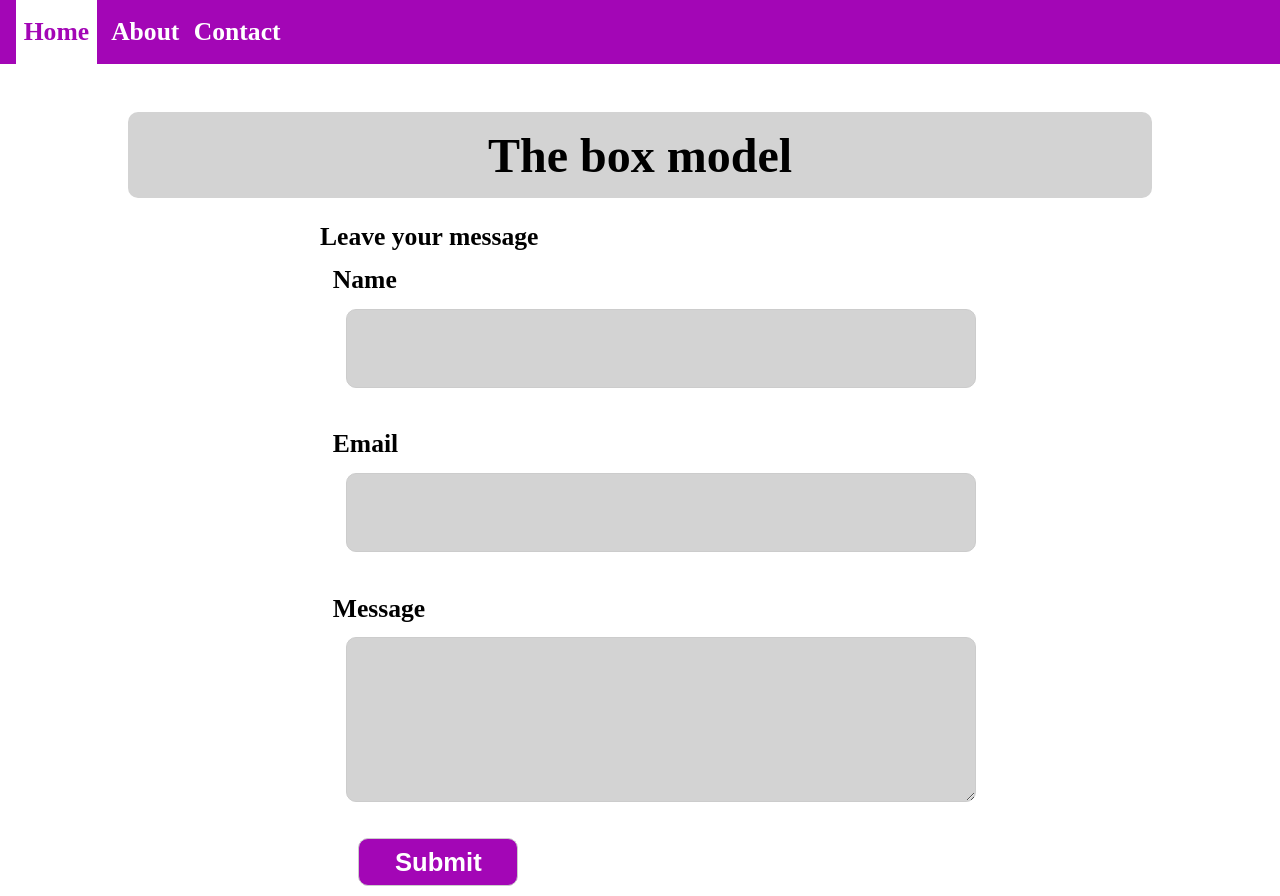
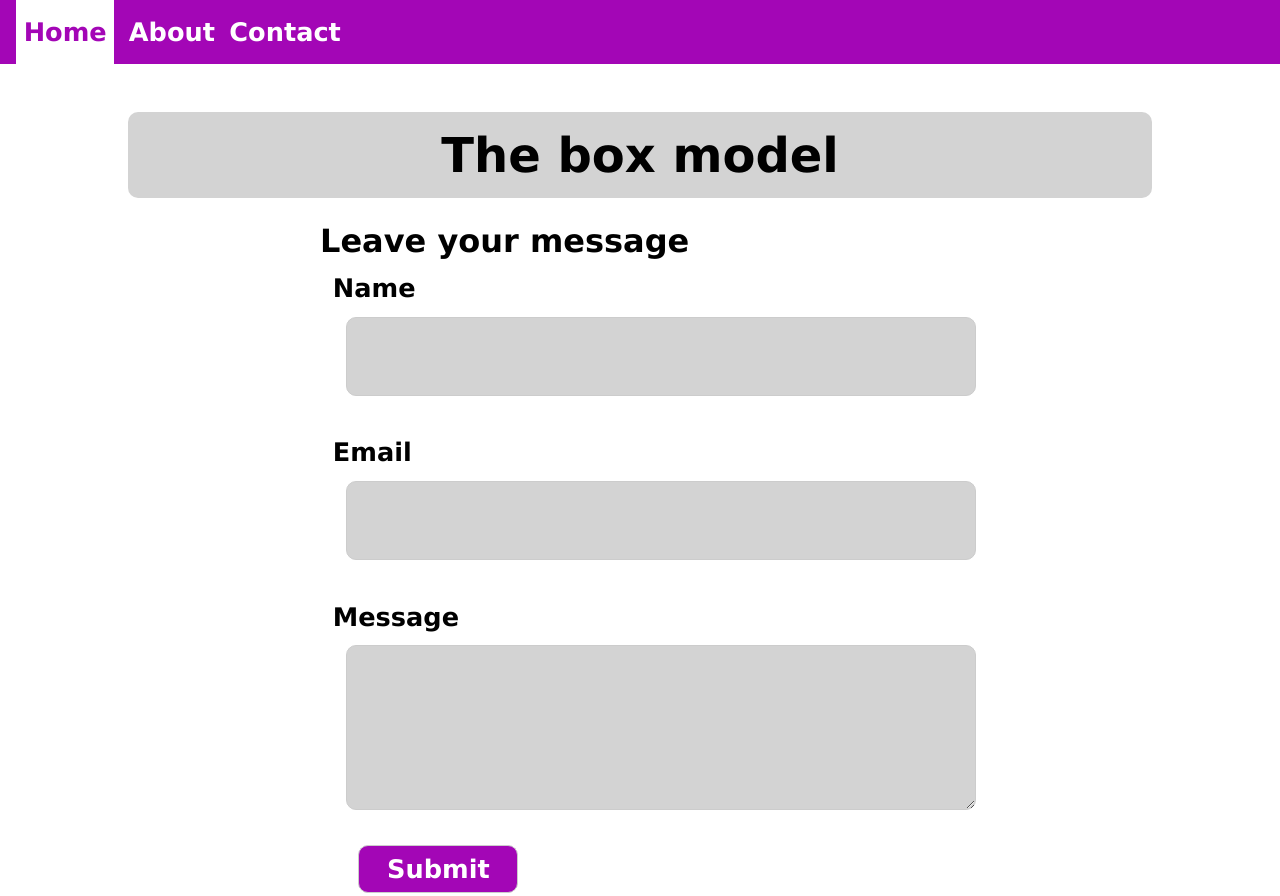
Before and after one commit to DavidDcl/QuestCss, a plain HTML site: page quetescss/quete3/index.html in a window 1280 px wide. Shown: the top 896 px of the page. Drawn offline with Linux system fonts and the light colour scheme.

Commit message:
Update style.css

```diff
--- a/quetescss/quete3/style.css
+++ b/quetescss/quete3/style.css
@@ -1,6 +1,7 @@
 *{
     margin: 0;
     padding: 0;
+    font-family: Verdana, Geneva, Tahoma, sans-serif;
 }
 nav {
     background-color: #a306b6;
@@ -47,7 +48,7 @@ h1 {
 }
 h2 {
     text-align: left;
-    font-size: 1.6em;
+    font-size: 2em;
     font-weight: bold;
     text-align: left;
 }
```
